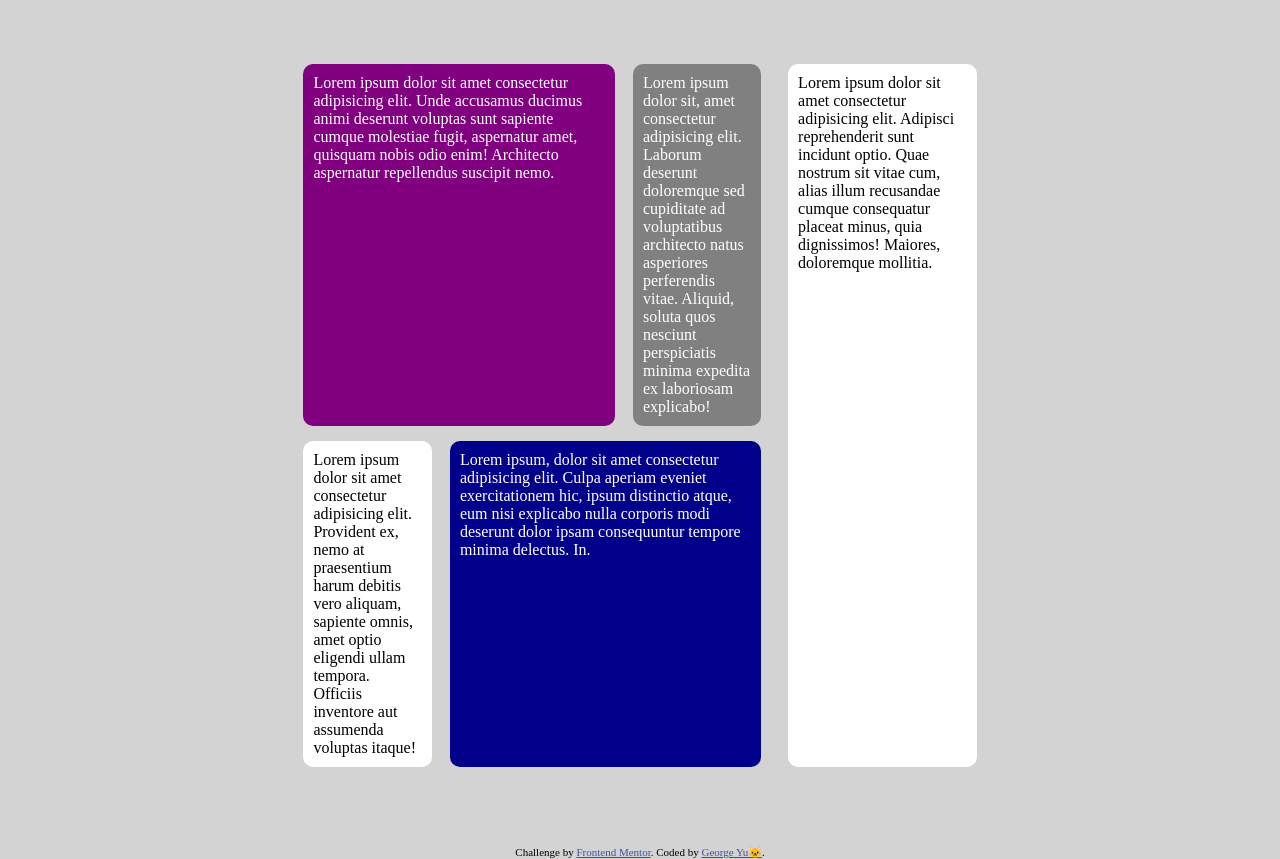
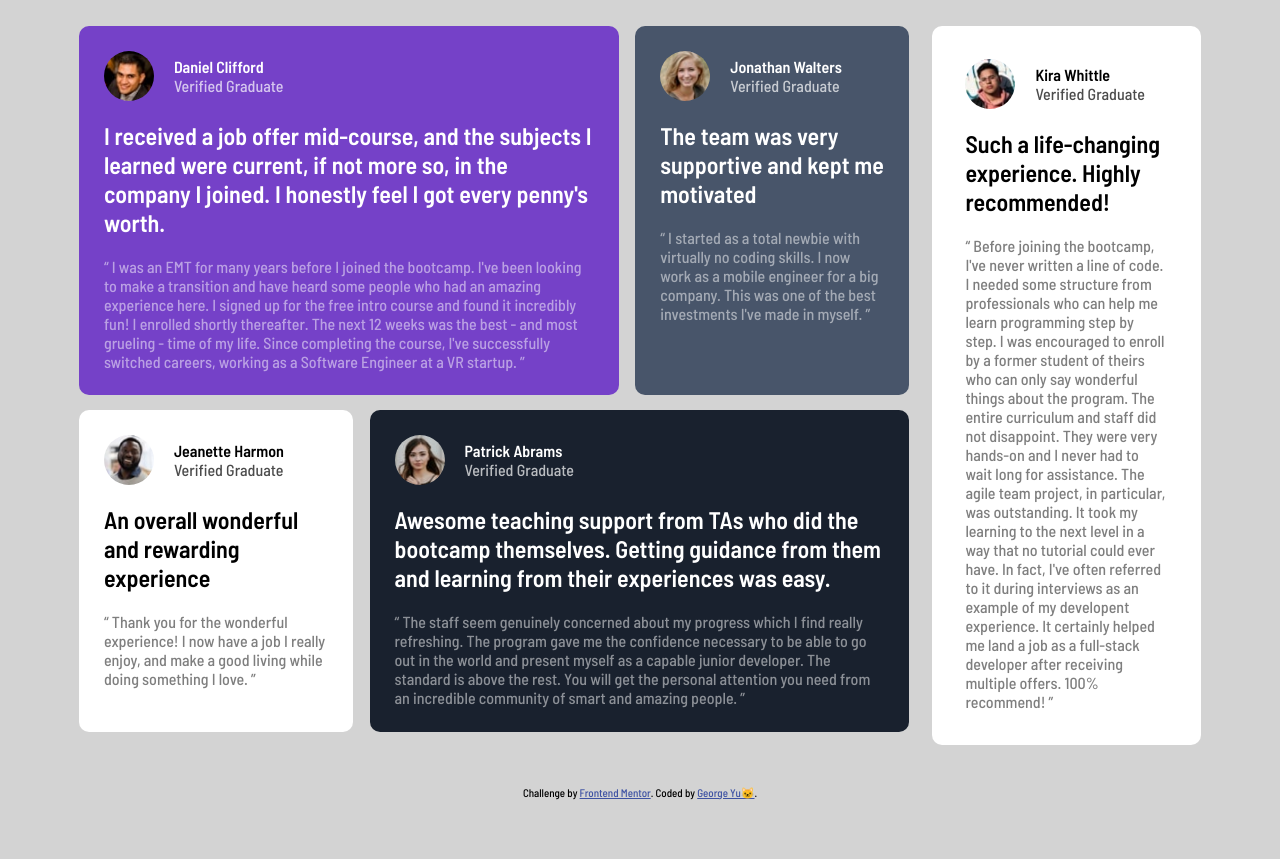
Before and after one commit to YuBaichuan2000/testimonials-grid-section, a plain HTML site: page index.html in a window 1280 px wide. After the commit the page ends 800 px from the top, so only its background shows below. Drawn offline with Linux system fonts and the light colour scheme.

Commit message:
Add final designs and formats

```diff
--- a/index.html
+++ b/index.html
@@ -4,6 +4,9 @@
   <meta charset="UTF-8">
   <meta name="viewport" content="width=device-width, initial-scale=1.0"> <!-- displays site properly based on user's device -->
   <link rel="stylesheet" href="styles.css">
+  <link rel="preconnect" href="https://fonts.googleapis.com">
+  <link rel="preconnect" href="https://fonts.gstatic.com" crossorigin>
+  <link href="https://fonts.googleapis.com/css2?family=Barlow+Semi+Condensed:wght@500;600&display=swap" rel="stylesheet">
   <link rel="icon" type="image/png" sizes="32x32" href="./images/favicon-32x32.png">
 
   <title>Frontend Mentor | Testimo</title>
@@ -18,71 +21,89 @@
   <div id="main-container">
     <div id="left-container">
       <div id="top-container">
-        <div id="testimonial-1" class="grid-item"><p>Lorem ipsum dolor sit amet consectetur adipisicing elit. Unde accusamus ducimus animi deserunt voluptas sunt sapiente cumque molestiae fugit, aspernatur amet, quisquam nobis odio enim! Architecto aspernatur repellendus suscipit nemo.</p></div>
-        <div id="testimonial-2" class="grid-item"><p>Lorem ipsum dolor sit, amet consectetur adipisicing elit. Laborum deserunt doloremque sed cupiditate ad voluptatibus architecto natus asperiores perferendis vitae. Aliquid, soluta quos nesciunt perspiciatis minima expedita ex laboriosam explicabo!</p></div>
-      </div>
-      <div id="bottom-container">
-        <div id="testimonial-3" class="grid-item"><p>Lorem ipsum dolor sit amet consectetur adipisicing elit. Provident ex, nemo at praesentium harum debitis vero aliquam, sapiente omnis, amet optio eligendi ullam tempora. Officiis inventore aut assumenda voluptas itaque!</p></div>
-        <div id="testimonial-4" class="grid-item"><p>Lorem ipsum, dolor sit amet consectetur adipisicing elit. Culpa aperiam eveniet exercitationem hic, ipsum distinctio atque, eum nisi explicabo nulla corporis modi deserunt dolor ipsam consequuntur tempore minima delectus. In.</p></div>
+        <div id="testimonial-1" class="grid-item">
+          <div class="header">
+            <img class="circle-img" src="images/image-daniel.jpg" alt="profile img">
+            <div class="header-text">
+              <h4>Daniel Clifford</h4>
+              <p>Verified Graduate</p>
             </div>
           </div>
-    <div id="testimonial-5" class="grid-item"><p>Lorem ipsum dolor sit amet consectetur adipisicing elit. Adipisci reprehenderit sunt incidunt optio. Quae nostrum sit vitae cum, alias illum recusandae cumque consequatur placeat minus, quia dignissimos! Maiores, doloremque mollitia.</p></div>
-  </div>
 
-
-
-  <!-- Daniel Clifford
-  Verified Graduate
-
-  I received a job offer mid-course, and the subjects I learned were current, if not more so,
-  in the company I joined. I honestly feel I got every penny’s worth.
-
-  “ I was an EMT for many years before I joined the bootcamp. I’ve been looking to make a
+          <h2>I received a job offer mid-course, and the subjects I learned were current, if not more so,
+            in the company I joined. I honestly feel I got every penny's worth.</h2>
+          <p>“ I was an EMT for many years before I joined the bootcamp. I've been looking to make a
             transition and have heard some people who had an amazing experience here. I signed up
             for the free intro course and found it incredibly fun! I enrolled shortly thereafter.
             The next 12 weeks was the best - and most grueling - time of my life. Since completing
-  the course, I’ve successfully switched careers, working as a Software Engineer at a VR startup. ”
+            the course, I've successfully switched careers, working as a Software Engineer at a VR startup. ”</p>
+        </div>
+        <div id="testimonial-2" class="grid-item">
+          <div class="header">
+            <img class="circle-img" src="images/image-jeanette.jpg" alt="profile img">
+            <div class="header-text">
+              <h4>Jonathan Walters</h4>
+              <p>Verified Graduate</p>
+            </div>
+          </div>
 
-  Jonathan Walters
-  Verified Graduate
+          <h2>The team was very supportive and kept me motivated</h2>
+          <p>“ I started as a total newbie with virtually no coding skills. I now work as a mobile engineer
+            for a big company. This was one of the best investments I've made in myself. ”</p>
+        </div>
+      </div>
+      <div id="bottom-container">
+        <div id="testimonial-3" class="grid-item">
+          <div class="header">
+            <img class="circle-img" src="images/image-jonathan.jpg" alt="profile img">
+            <div class="header-text">
+              <h4>Jeanette Harmon</h4>
+              <p>Verified Graduate</p>
+            </div>
+          </div>
 
-  The team was very supportive and kept me motivated
+          <h2>An overall wonderful and rewarding experience</h2>
+          <p>“ Thank you for the wonderful experience! I now have a job I really enjoy, and make a good living
+            while doing something I love. ”</p>
+        </div>
+        <div id="testimonial-4" class="grid-item">
+          <div class="header">
+            <img class="circle-img" src="images/image-kira.jpg" alt="profile img">
+            <div class="header-text">
+              <h4>Patrick Abrams</h4>
+              <p>Verified Graduate</p>
+            </div>
+          </div>
 
-  “ I started as a total newbie with virtually no coding skills. I now work as a mobile engineer
-  for a big company. This was one of the best investments I’ve made in myself. ”
-
-  Jeanette Harmon
-  Verified Graduate
-
-  An overall wonderful and rewarding experience
-
-  “ Thank you for the wonderful experience! I now have a job I really enjoy, and make a good living
-  while doing something I love. ”
-
-  Patrick Abrams
-  Verified Graduate
-
-  Awesome teaching support from TAs who did the bootcamp themselves. Getting guidance from them and
-  learning from their experiences was easy.
-
-  “ The staff seem genuinely concerned about my progress which I find really refreshing. The program
+          <h2>Awesome teaching support from TAs who did the bootcamp themselves. Getting guidance from them and
+            learning from their experiences was easy.</h2>
+          <p>“ The staff seem genuinely concerned about my progress which I find really refreshing. The program
             gave me the confidence necessary to be able to go out in the world and present myself as a capable
             junior developer. The standard is above the rest. You will get the personal attention you need from
-  an incredible community of smart and amazing people. ”
+            an incredible community of smart and amazing people. ”</p>
+        </div>
+      </div>
+    </div>
+    <div id="testimonial-5" class="grid-item">
+      <div class="header">
+        <img class="circle-img" src="images/image-patrick.jpg" alt="profile img">
+        <div class="header-text">
+          <h4>Kira Whittle</h4>
+          <p>Verified Graduate</p>
+        </div>
+      </div>
 
-  Kira Whittle
-  Verified Graduate
-
-  Such a life-changing experience. Highly recommended!
-
-  “ Before joining the bootcamp, I’ve never written a line of code. I needed some structure from
+      <h2>Such a life-changing experience. Highly recommended!</h2>
+      <p>“ Before joining the bootcamp, I've never written a line of code. I needed some structure from
         professionals who can help me learn programming step by step. I was encouraged to enroll by a former
         student of theirs who can only say wonderful things about the program. The entire curriculum and staff
         did not disappoint. They were very hands-on and I never had to wait long for assistance. The agile team
         project, in particular, was outstanding. It took my learning to the next level in a way that no tutorial
-  could ever have. In fact, I’ve often referred to it during interviews as an example of my developent
+        could ever have. In fact, I've often referred to it during interviews as an example of my developent
         experience. It certainly helped me land a job as a full-stack developer after receiving multiple offers.
-  100% recommend! ” -->
+        100% recommend! ”</p>
+    </div>
+  </div>
 
   <div class="attribution">
     Challenge by <a href="https://www.frontendmentor.io?ref=challenge" target="_blank">Frontend Mentor</a>.
--- a/styles.css
+++ b/styles.css
@@ -6,19 +6,21 @@
 
 body {
     background-color: lightgray;
+    font-size: 16px;
+    font-family: 'Barlow Semi Condensed', sans-serif;
 }
 
 #main-container {
-    padding: 5% 3%;
+    padding: 2% 5%;
 }
 
 #testimonial-1 {
-    background-color: purple;
+    background-color: #7541c8;
     color: white;
 }
 
 #testimonial-2 {
-    background-color: grey;
+    background-color: #48556a;
     color: white;
 }
 
@@ -28,7 +30,7 @@ body {
 }
 
 #testimonial-4 {
-    background-color: darkblue;
+    background-color: #19212e;
     color: white;
 }
 
@@ -38,21 +40,52 @@ body {
 
 .grid-item {
     margin-bottom: 15px;
-    padding: 10px;
+    padding: 3%;
     border-radius: 10px;
 }
+
+.header {
+    display: flex;
+    align-items: center;
+}
+
+.header-text{
+    margin-left: 20px;
+}
+
+h2 {
+    margin: 20px 0px;
+    font-weight: 600;
+}
+
+.header-text p {
+    opacity: 0.7;
+    font-weight: 500;
+}
+
+p {
+    opacity: 0.5;
+}
+
+.circle-img {
+    width: 50px; /* Adjust the size as needed */
+    height: 50px; /* Adjust the size as needed */
+    border-radius: 50%;
+    overflow: hidden;
+}
+
 
 @media (min-width: 576px){
     #main-container {
         display: flex;
         flex-direction: row;
-        max-width: 750px;
+        max-width: 1250px;
         margin: 0 auto;
         justify-content: space-between;
     }
 
     #left-container {
-        flex-basis: 68%;
+        flex-basis: 74%;
         display: flex;
         flex-direction: column;
     }
@@ -64,11 +97,11 @@ body {
     }
 
     #testimonial-1 {
-        flex-basis: 68%;
+        flex-basis: 65%;
     }
 
     #testimonial-2 {
-        flex-basis: 28%;
+        flex-basis: 33%;
     }
 
     #bottom-container {
@@ -78,16 +111,14 @@ body {
     }
 
     #testimonial-3 {
-        flex-basis: 28%;
+        flex-basis: 33%;
     }
 
     #testimonial-4 {
-        flex-basis: 68%;
+        flex-basis: 65%;
     }
 
     #testimonial-5 {
-        flex-basis: 28%;
+        flex-basis: 24%;
     }
-
-
 }
```
Lines whose indentation alone changed are shown as unchanged.
